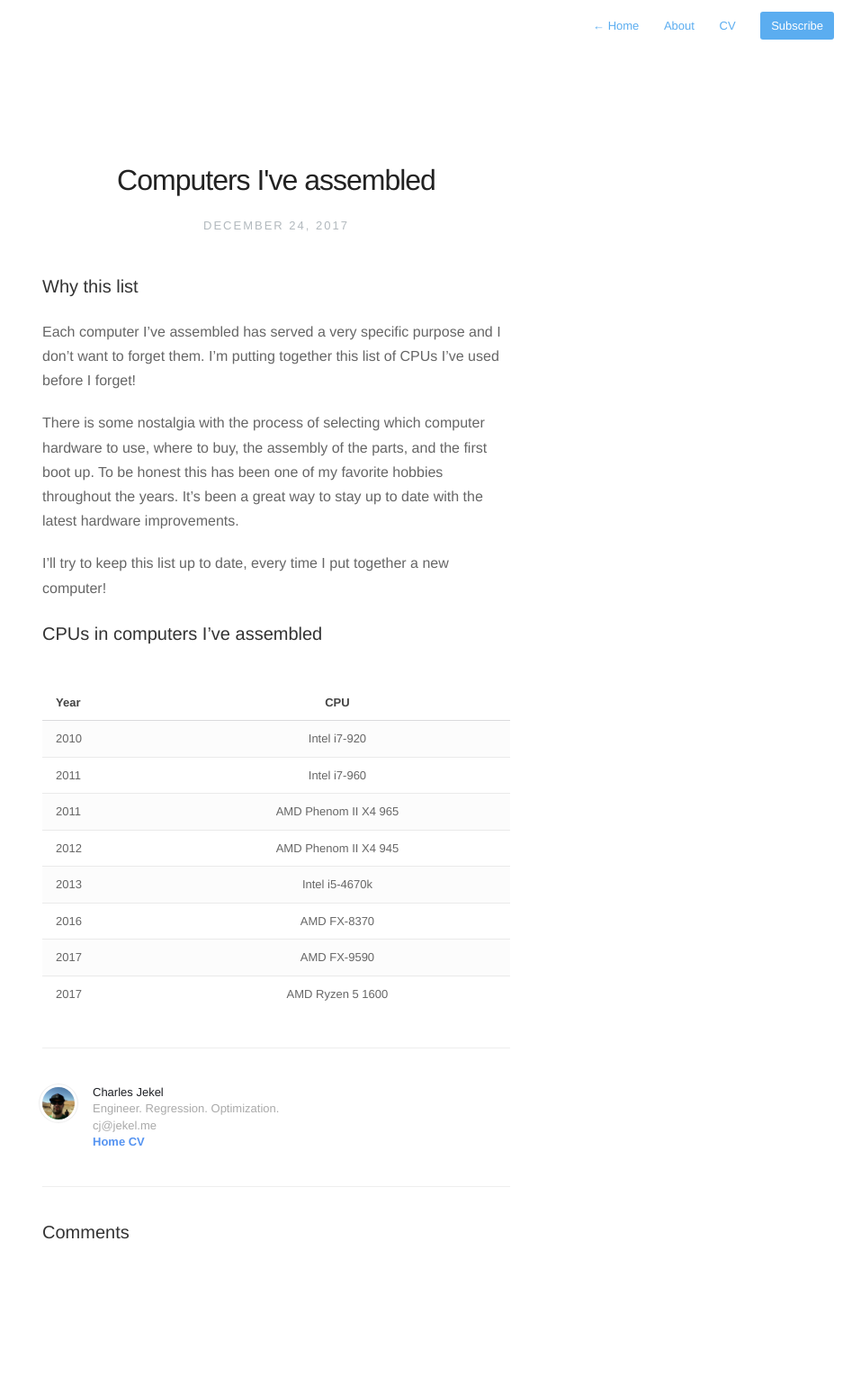
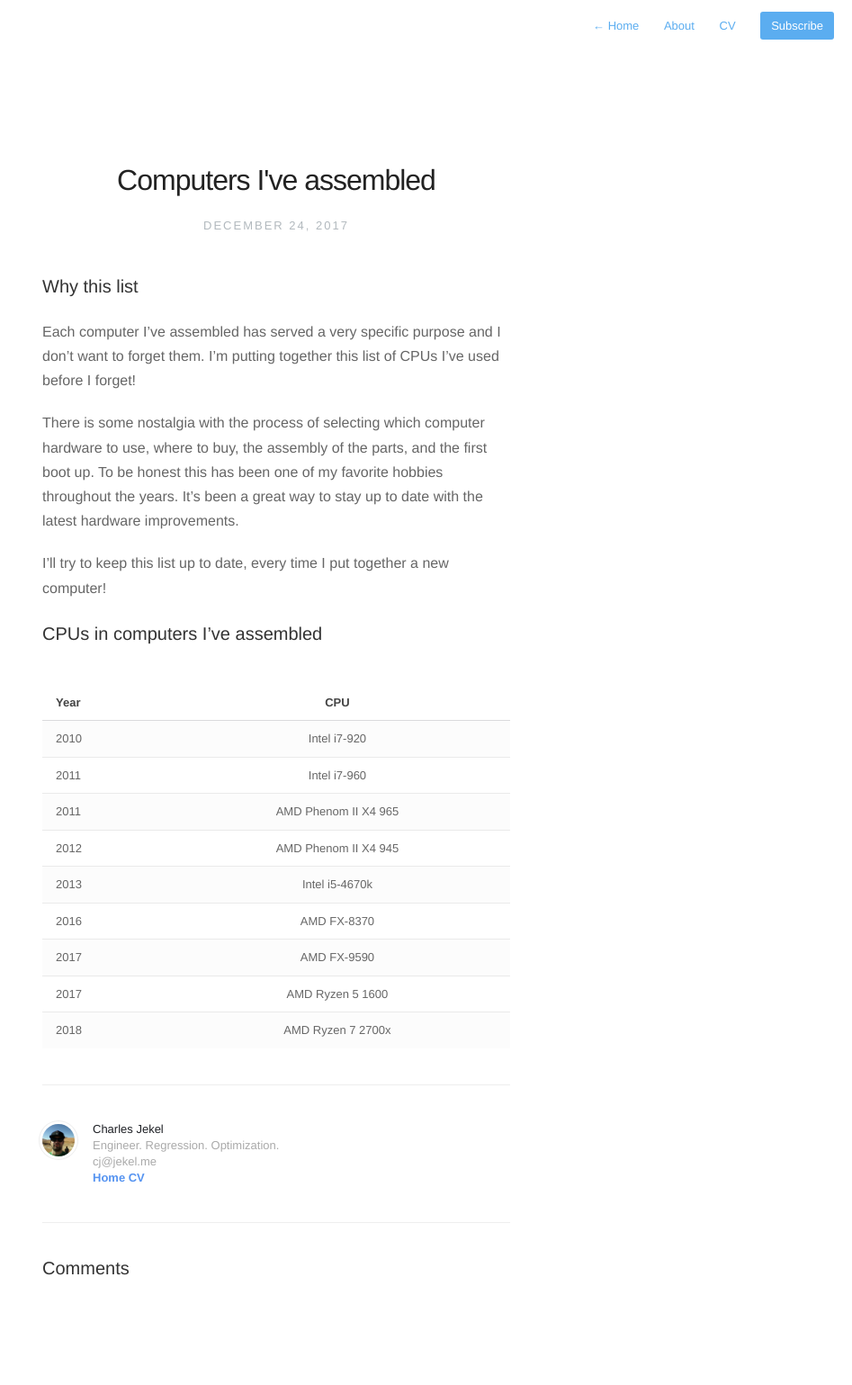
Before and after one commit to cjekel/cjekel.github.io, a Jekyll site: the page built from _posts/2017-12-24-list-of-computers-I-built.md, in a window 1280 px wide. Shown: the whole page at 90% size, without its empty margins (333-1280 px from the left). Built offline with Jekyll 4.4.1, drawn with Linux system fonts in a browser that asks for light colours; nearby versions of some CDN libraries; comment, search, counter and statistics services are not loaded; before the commit the page ends 1499 px from its top, so only the background shows below that.

Commit message:
add ryzen 7 2700x

```diff
--- a/_posts/2017-12-24-list-of-computers-I-built.md
+++ b/_posts/2017-12-24-list-of-computers-I-built.md
@@ -25,3 +25,4 @@ I'll try to keep this list up to date, every time I put together a new computer!
 | 2016   | AMD FX-8370          |
 | 2017   | AMD FX-9590          |
 | 2017   | AMD Ryzen 5 1600     |
+| 2018   | AMD Ryzen 7 2700x    |
```
